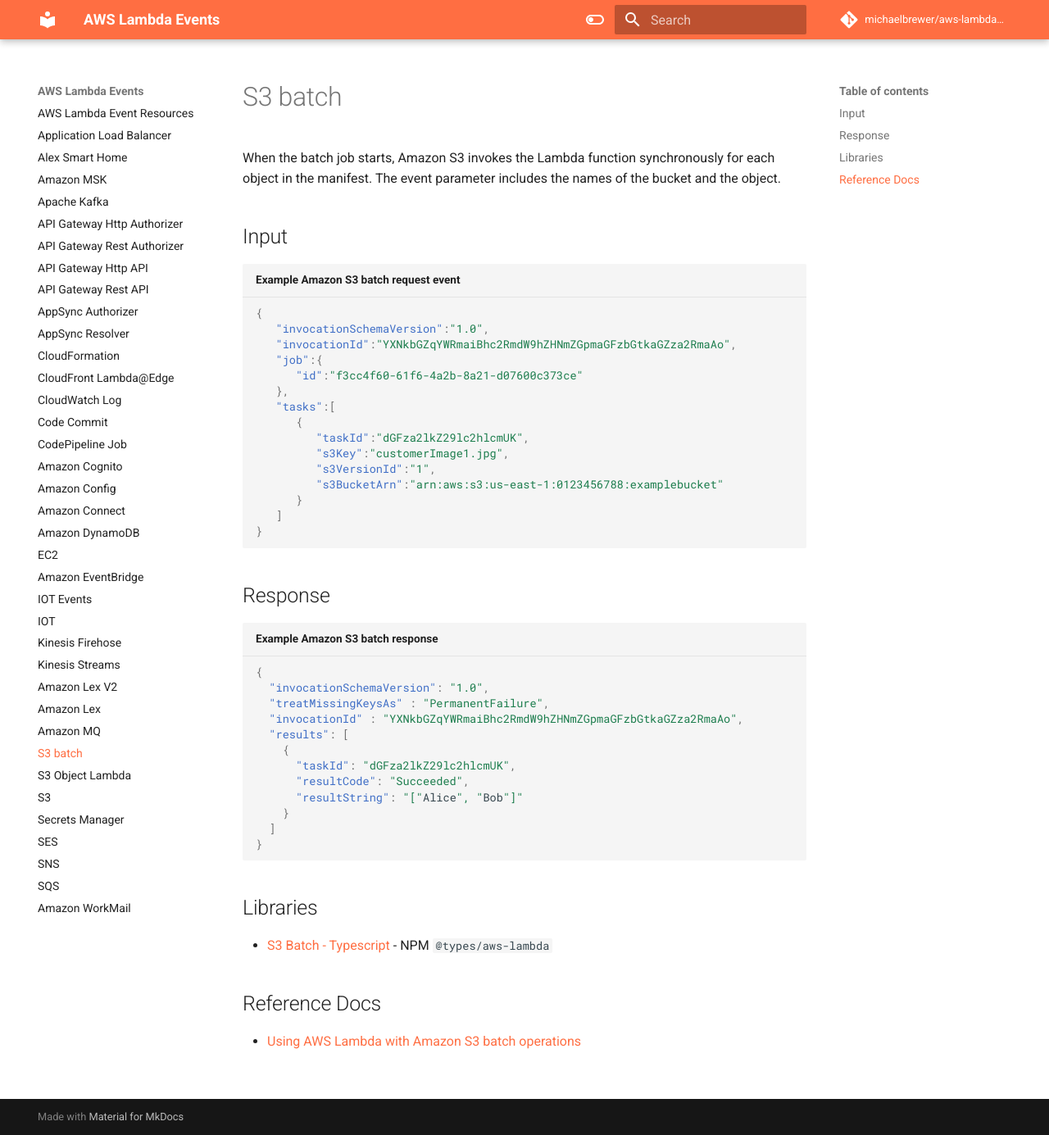
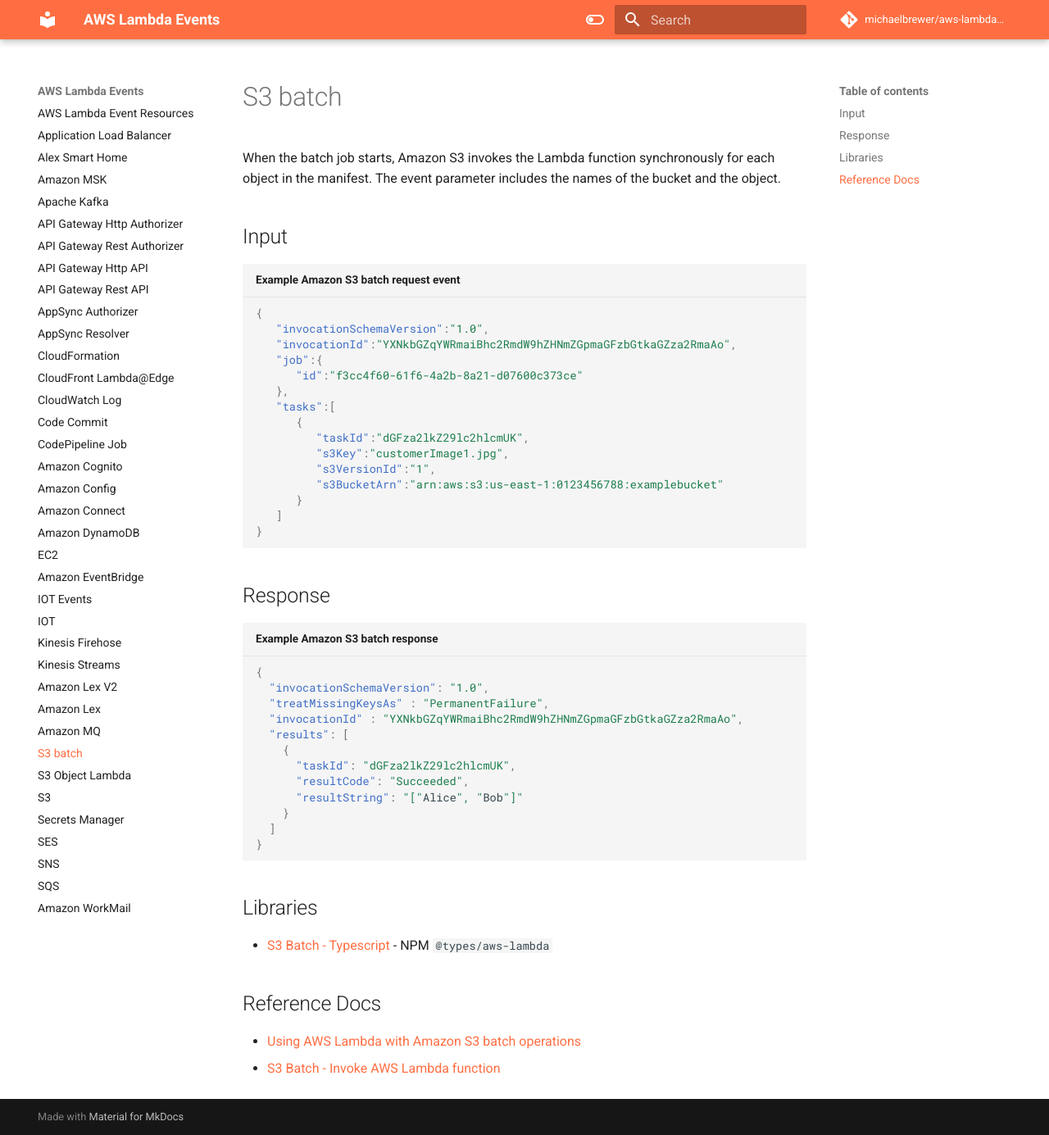
Before and after one commit to michaelbrewer/aws-lambda-events, an MkDocs documentation site: the page built from docs/s3-batch.md, in a window 1280 px wide and 1385 px high. Shown: the whole window at 82% size. Built offline with MkDocs 1.6.1 and Material for MkDocs 9.7.7, drawn with Linux system fonts in a browser that asks for light colours; comment, search, counter and statistics services are not loaded.

Commit message:
feat(s3-batch): Add link to examplss

```diff
--- a/docs/s3-batch.md
+++ b/docs/s3-batch.md
@@ -46,3 +46,4 @@
 ## Reference Docs
 
 - [Using AWS Lambda with Amazon S3 batch operations](https://docs.aws.amazon.com/lambda/latest/dg/services-s3-batch.html)
+- [S3 Batch - Invoke AWS Lambda function](https://docs.aws.amazon.com/AmazonS3/latest/userguide/batch-ops-invoke-lambda.html)
```
